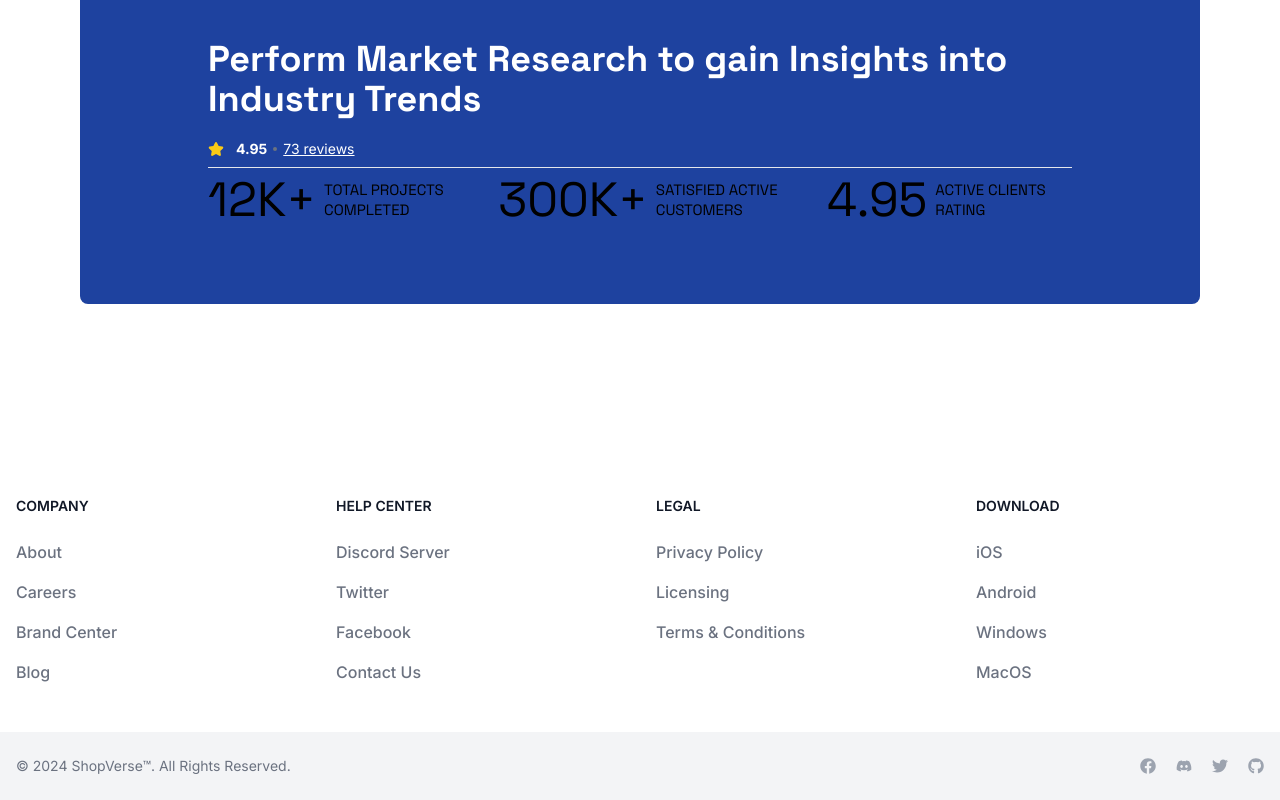
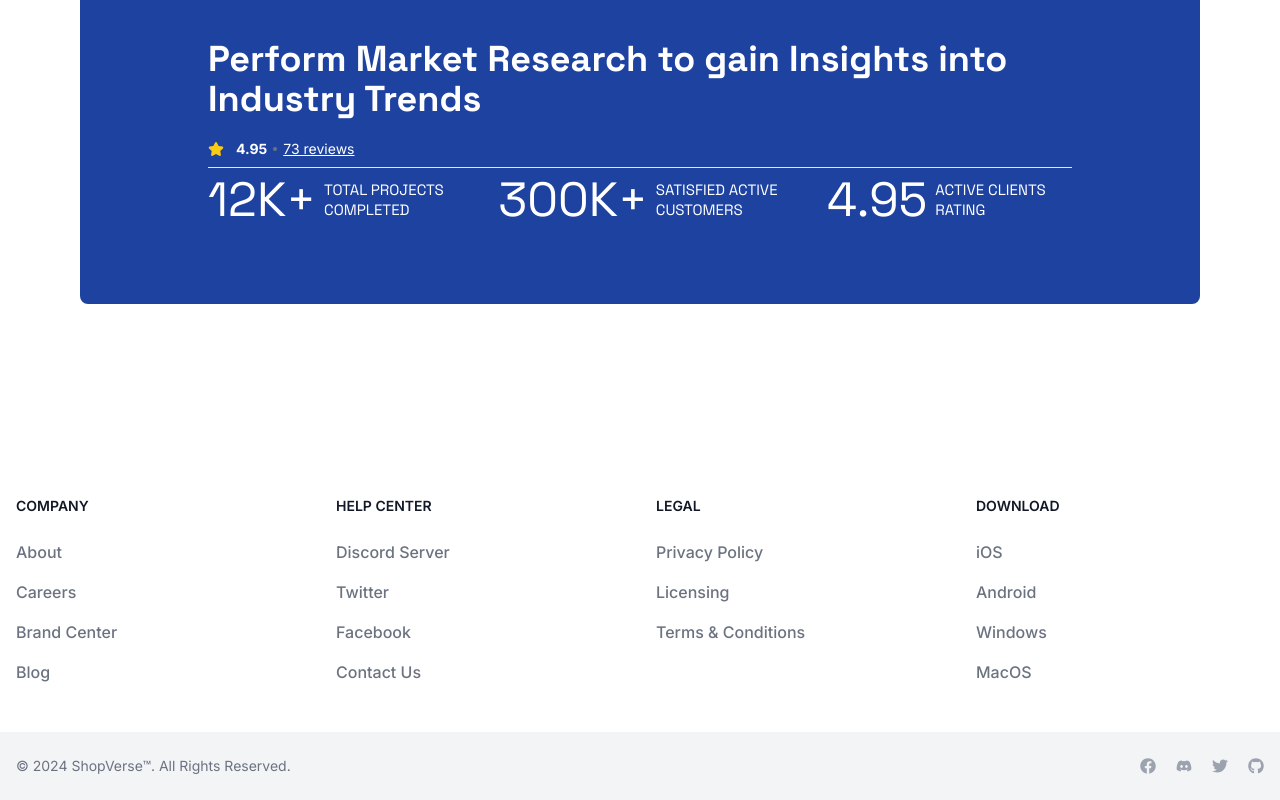
Before and after one commit to patrickiyiakimo/shopverse, a Next.js app: page /about in a window 1280 px wide. Shown: the part 1284-2084 px from the top of the page. Built offline with nearby package versions, Linux system fonts and the light colour scheme; a web font is replaced by a local one.

Commit message:
added a dark text color

```diff
--- a/app/about/page.tsx
+++ b/app/about/page.tsx
@@ -137,7 +137,7 @@ export default function CartPage() {
           </div>
         </div>
         <hr className="mb-2 mt-2" />
-        <div className="font-mont lg:flex">
+        <div className="font-mont lg:flex text-white">
           <span className="flex uppercase">
             <p className="mr-2 text-xl md:text-3xl lg:text-5xl">12K+</p>
             <p className="mr-3 mt-1 text-sm md:text-[15px]">total projects completed</p>
```
